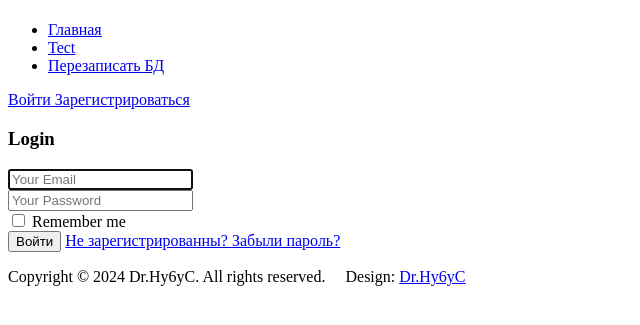
After one commit to DrHy6yC/bot-flask, a Flask app: page /login in a window 1280 px wide. The commit adds this page. Shown: the top 325 px of the page, without its empty margins (0-640 px from the left). Run offline with Flask 3, Linux system fonts and the light colour scheme.

Commit message:
Добавил простую авторизацию

```diff
--- a/app.py
+++ b/app.py
@@ -1,21 +1,36 @@
 from icecream import ic
 
-from flask import Flask, render_template, request
+from flask import Flask, render_template, request, flash, redirect, url_for
 from flask_sqlalchemy import SQLAlchemy
-from werkzeug.security import generate_password_hash
+from flask_login import LoginManager, login_user, UserMixin, login_required, logout_user
+from werkzeug.security import generate_password_hash, check_password_hash
 
 app = Flask(__name__)
 
 app.config['SQLALCHEMY_DATABASE_URI'] = 'sqlite:///Bot.db'
+app.config['SECRET_KEY'] = 'p?ikvBmp6@'
 db = SQLAlchemy(app)
 
-SECRET_KEY = 'edsgntu74nf$%@h3jUQ,slfkdccfde4232[q[e[dxldc.vlkekeokzkaiqkwm432kse'
+login_manager = LoginManager()
+login_manager.login_view = 'login'
+login_manager.login_message = "Для просмотра страницы нужно войти в свой аккаунт"
+login_manager.login_message_category = 'info'
+login_manager.init_app(app)
 
 
-class User(db.Model):
+class User(UserMixin, db.Model):
     id = db.Column(db.Integer(), primary_key=True)
-    login = db.Column(db.String(50), nullable=False)
+    login = db.Column(db.String(50), unique=True, nullable=False)
+    email = db.Column(db.String(100), unique=True, nullable=False)
     password = db.Column(db.String(250), nullable=False)
+
+    def get_id(self):
+        return str(self.id)
+
+
+@login_manager.user_loader
+def load_user(user_id):
+    return db.session.get(User, user_id)
 
 
 @app.route("/")
@@ -24,27 +39,76 @@ def index():
 
 
 @app.route("/create_db", methods=['POST', 'GET'])
+@login_required
 def create_db():
     if request.method == 'POST':
-        ic(bool(request.get_data(as_text=True)))
         if request.get_data(as_text=True):
+            db.drop_all()
             db.create_all()
     return render_template('create_db.html')
 
 
-@app.route("/auth", methods=['POST', 'GET'])
-def auth():
-    ic(request, type(request))
-    if request.method == 'POST':
-        passwd = generate_password_hash(request.form['password'], 'pbkdf2')
-        ic(request.form['login'])
-        ic(request.form['password'])
-        ic(passwd)
-        user = User(login=request.form['login'], password=passwd)
-        db.session.add(user)
-        db.session.commit()
+@app.route("/test")
+@login_required
+def test():
+    return render_template('test.html', title="Главная")
 
-    return render_template('auth.html', title="Вход в приложение")
+
+@app.route("/registration", methods=['GET'])
+def registration():
+    return render_template('registration.html', title="Войти")
+
+
+@app.route("/registration", methods=['POST'])
+def registration_post():
+    email = request.form.get('email')
+    user_login = request.form.get('login')
+    password = request.form.get('password')
+
+    user = User.query.filter_by(
+        email=email).first()
+
+    if user:
+        flash('Пользователь с такой почтой уже существует', 'error')
+        return redirect(url_for('registration'))
+    try:
+        new_user = User(email=email, login=user_login, password=generate_password_hash(password, method='pbkdf2'))
+    except Exception as error:
+        flash(f'Ошибка БД: {error}', 'error')
+
+    db.session.add(new_user)
+    db.session.commit()
+    login_user(new_user)
+
+    return redirect(url_for('login', title="Регистрация"))
+
+
+@app.route("/login", methods=['GET'])
+def login():
+    return render_template('login.html', title="Войти")
+
+
+@app.route('/login', methods=['POST'])
+def login_post():
+    email = request.form.get('email')
+    password = request.form.get('password')
+    remember = True if request.form.get('remember') else False
+
+    user = User.query.filter_by(email=email).first()
+
+    if not user or not check_password_hash(user.password, password):
+        flash('Введен неверный логин и пароль', 'error')
+        return redirect(url_for('login'))
+
+    login_user(user, remember=remember)
+    return redirect(url_for('index', title='Войти'))
+
+
+@app.route('/logout')
+@login_required
+def logout():
+    logout_user()
+    return redirect(url_for('index'))
 
 
 if __name__ == "__main__":
--- a/templates/auth.html
+++ b/templates/auth.html
@@ -1,3 +1,5 @@
+<!-- templates/auth.html -->
+
 {% extends 'base.html' %}
 {% block content %}
 <form method="post" class="form-control">
--- a/templates/base.html
+++ b/templates/base.html
@@ -1,3 +1,5 @@
+<!-- templates/base.html -->
+
 <!DOCTYPE html>
 <html lang="ru">
 
@@ -14,7 +16,6 @@
   <body>
       <!-- ***** Header Area Start ***** -->
       <header>
-        {% block header%}
         <!-- ***** Logo End ***** -->
         <a href="#" class="logo">
             <h1>{{ name_logo }}</h1>
@@ -23,9 +24,28 @@
         <!-- ***** Menu Start ***** -->
         <ul class="nav">
           <li class="scroll-to-section"><a href="{{ url_for('index') }}" class="active">Главная</a></li>
-              <li class="scroll-to-section"><a href="{{ url_for('auth') }}" class="active">Войти</a></li>
+          <li class="scroll-to-section"><a href="{{ url_for('test') }}" class="active">Tect</a></li>
           <li class="scroll-to-section"><a href="{{ url_for('create_db') }}" class="active">Перезаписать БД</a></li>
         </ul>
+        {% if current_user.is_authenticated %}
+            <a href="#" class="navbar-item">
+                Профиль
+            </a>
+        {% endif %}
+        {% if not current_user.is_authenticated %}
+            <a href="{{ url_for('login') }}" class="navbar-item">
+                Войти
+            </a>
+            <a href="{{ url_for('registration') }}" class="navbar-item">
+                Зарегистрироваться
+            </a>
+        {% endif %}
+        {% if current_user.is_authenticated %}
+            <a href="{{ url_for('logout') }}" class="navbar-item">
+                Logout
+            </a>
+        {% endif %}
+        {% block header%}
         {% endblock %}
       </header>
       <!-- ***** Header Area End ***** -->
--- a/templates/create_db.html
+++ b/templates/create_db.html
@@ -1,3 +1,5 @@
+<!-- templates/create_db.html -->
+
 {% extends 'base.html' %}
 {% block content %}
  <h5>Пересоздать БД?</h5>
--- a/templates/index.html
+++ b/templates/index.html
@@ -1,3 +1,5 @@
+<!-- templates/index.html -->
+
 {% extends 'base.html' %}
 {% block content %}
  <input type="text" placeholder="Введите что нибудь">
--- /dev/null
+++ b/templates/login.html
@@ -0,0 +1,44 @@
+<!-- templates/login.html -->
+
+{% extends "base.html" %}
+
+{% block content %}
+<div class="column is-4 is-offset-4">
+    <h3 class="title">Login</h3>
+    <div class="box">
+        {% with messages = get_flashed_messages() %}
+        {% if messages %}
+            <div class="notification is-danger">
+                {{ messages[0] }}
+            </div>
+        {% endif %}
+        {% endwith %}
+        <form method="POST" action="/login">
+            <div class="field">
+                <div class="control">
+                    <input class="input is-large" type="email" name="email" placeholder="Your Email" autofocus="">
+                </div>
+            </div>
+
+            <div class="field">
+                <div class="control">
+                    <input class="input is-large" type="password" name="password" placeholder="Your Password">
+                </div>
+            </div>
+            <div class="field">
+                <label class="checkbox">
+                    <input type="checkbox">
+                    Remember me
+                </label>
+            </div>
+            <button class="button is-block is-info is-large is-fullwidth">Войти</button>
+            <a href="{{ url_for('registration') }}" class="logo">
+                Не зарегистрированны?
+            </a>
+            <a href="#" class="logo">
+                Забыли пароль?
+            </a>
+        </form>
+    </div>
+</div>
+{% endblock %}
```
Also changed, not shown: templates/registration.html (added, +39 -0 lines), templates/test.html (added, +7 -0 lines), static/img/cat.jpg (added). Lines whose indentation alone changed are shown as unchanged.
